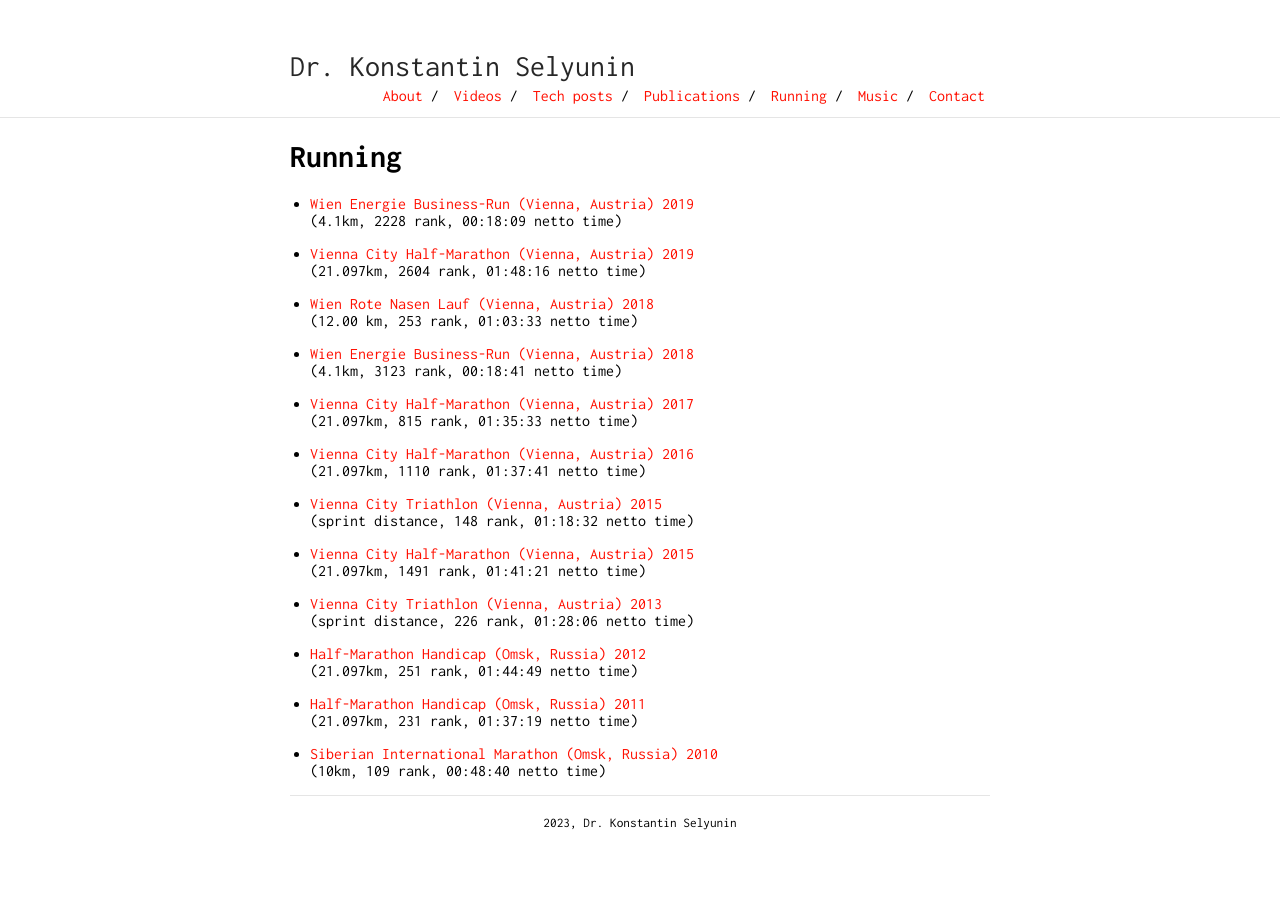
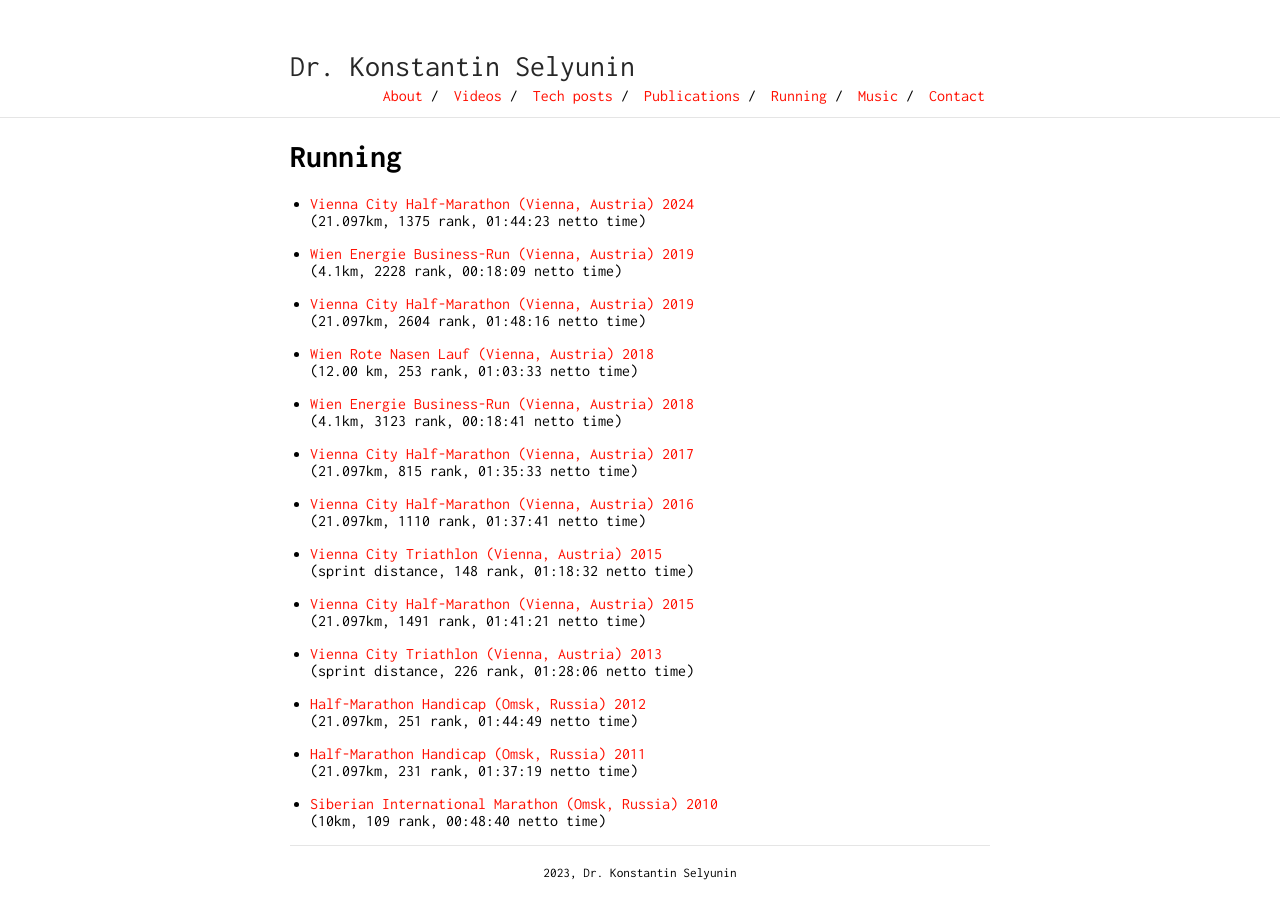
Before and after one commit to selyunin/selyunin.github.io, a Jekyll site: the page built from _pages/running.md, in a window 1280 px wide. Built offline with Jekyll 4.4.1, drawn with Linux system fonts in a browser that asks for light colours.

Commit message:
:sparkles: adding marathon results 2024

```diff
--- a/_pages/running.md
+++ b/_pages/running.md
@@ -6,6 +6,8 @@ permalink: /running/
 
 Running
 =======================================
+
+* [Vienna City Half-Marathon (Vienna, Austria) 2024](/pdf/selyunin_vienna_city_marathon_2024.pdf) <br/> (21.097km, 1375 rank, 01:44:23 netto time)
 
 * [Wien Energie Business-Run (Vienna, Austria) 2019](/pdf/selyunin_business_run_2019.pdf) <br/> (4.1km, 2228 rank, 00:18:09 netto time)
 
```
Also changed, not shown: 1 other file.
